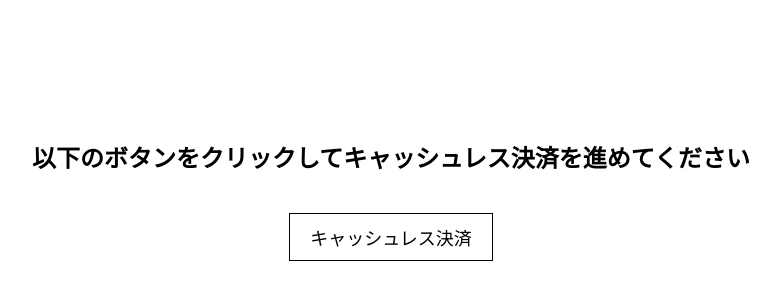
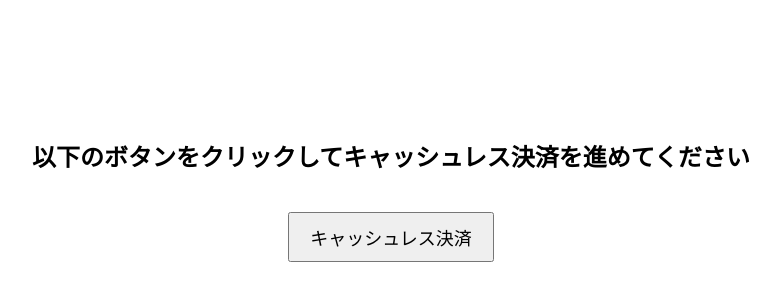
Before and after one commit to MaenAlaraj/GC_Cashless_Settlment, a React (Create React App) app: page / in a window 1280 px wide. Shown: the part 210-510 px from the top of the page, without its empty margins (249-1029 px from the left). Built offline with nearby package versions, Linux system fonts and the light colour scheme.

Commit message:
Initial commit

```diff
--- a/src/App.js
+++ b/src/App.js
@@ -68,16 +68,7 @@ const styles = {
     padding: '10px 20px',
     fontSize: '18px',
     cursor: 'pointer',
-    backgroundColor: '#fff', // Set your desired button background
-    color: '#000', // Set your desired button text color
-    border: '1px solid #000', // Add border if needed
-    outline: 'none',
-    transition: 'none', // Disable transitions to prevent visual changes
-  },
-  buttonActive: {
-    backgroundColor: '#fff', // Ensure the color stays the same
   },
 };
 
-
 export default App;
```
